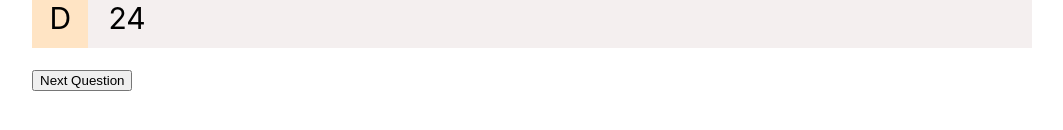
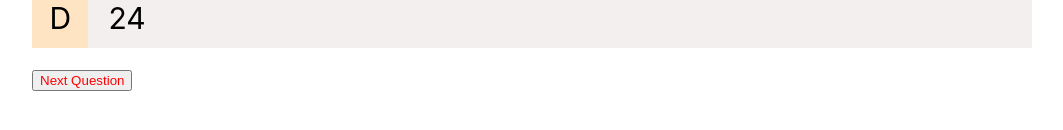
Before and after one commit to DaRaForU/MyTest, a Vue app: page /quiz/1 in a window 1280 px wide. Shown: the part 490-620 px from the top of the page, without its empty margins (108-1171 px from the left). Built offline with nearby package versions, Linux system fonts and the light colour scheme.

Commit message:
Add button to style in App.vue

```diff
--- a/src/App.vue
+++ b/src/App.vue
@@ -13,6 +13,9 @@
     max-width: 1000px;
     margin: 0 auto;
   }
+  button{
+    color: red
+  }
 </style>
 
 <!-- 5:44 -->
```
